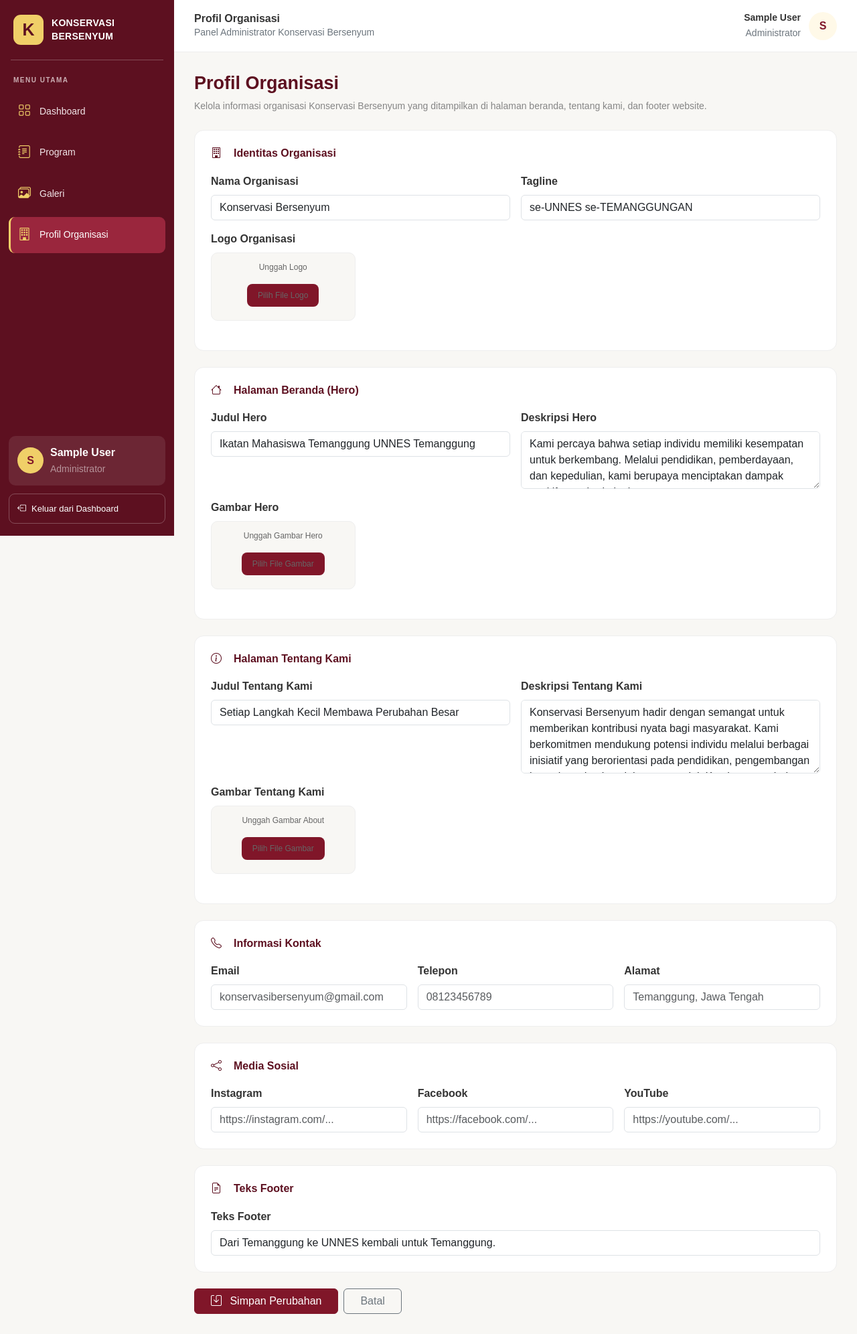
After one commit to khalidabdrhmn/konservasi-bersenyum, a Laravel app: page /admin/organization-profile in a window 1280 px wide. The commit adds this page. Shown: the whole page at 67% size. Run offline with Laravel 12, Linux system fonts and the light colour scheme; the visitor is signed in with stand-in values (Sample User, id 1); data comes from the database, SQL or seed files in the repository; parts of the project's set-up code (start-up, migrations or seed data) failed here and were passed over.

Commit message:
Quick Wins
Navbar Frontend — Tambah Link Program & Galeri
Admin Panel — Edit OrganizationProfile
Dashboard Admin — Tabel Database Dinamis

```diff
--- /dev/null
+++ b/app/Http/Controllers/Admin/OrganizationProfileController.php
@@ -0,0 +1,96 @@
+<?php
+
+namespace App\Http\Controllers\Admin;
+
+use App\Http\Controllers\Controller;
+use App\Models\OrganizationProfile;
+use Illuminate\Http\Request;
+use Illuminate\Support\Facades\Storage;
+
+class OrganizationProfileController extends Controller
+{
+    // Menampilkan halaman edit profil organisasi
+    public function edit()
+    {
+        $profile = OrganizationProfile::first();
+
+        return view('admin.organization-profile.edit', compact('profile'));
+    }
+
+    // Memperbarui profil organisasi
+    public function update(Request $request)
+    {
+        $validated = $request->validate([
+
+            'name' => 'nullable|string|max:255',
+
+            'tagline' => 'nullable|string|max:255',
+
+            'logo_path' => 'nullable|image|mimes:jpg,jpeg,png,webp|max:2048',
+
+            'hero_title' => 'nullable|string|max:255',
+
+            'hero_description' => 'nullable|string',
+
+            'hero_image' => 'nullable|image|mimes:jpg,jpeg,png,webp|max:2048',
+
+            'about_title' => 'nullable|string|max:255',
+
+            'about_description' => 'nullable|string',
+
+            'about_image' => 'nullable|image|mimes:jpg,jpeg,png,webp|max:2048',
+
+            'email' => 'nullable|email|max:255',
+
+            'phone' => 'nullable|string|max:30',
+
+            'address' => 'nullable|string',
+
+            'instagram' => 'nullable|url|max:255',
+
+            'facebook' => 'nullable|url|max:255',
+
+            'youtube' => 'nullable|url|max:255',
+
+            'footer_text' => 'nullable|string|max:255',
+
+        ]);
+
+        // Handle upload gambar (logo, hero, about)
+        foreach (['logo_path', 'hero_image', 'about_image'] as $field) {
+
+            if ($request->hasFile($field)) {
+
+                // Hapus gambar lama jika ada
+                $profile = OrganizationProfile::first();
+
+                if ($profile && $profile->$field) {
+
+                    Storage::disk('public')->delete($profile->$field);
+
+                }
+
+                $validated[$field] = $request->file($field)
+
+                    ->store('organization-profile', 'public');
+
+            }
+
+        }
+
+        // Simpan atau perbarui profil (selalu id = 1)
+        OrganizationProfile::updateOrCreate(
+
+            ['id' => 1],
+
+            $validated
+
+        );
+
+        return redirect()
+
+            ->route('admin.organization-profile.edit')
+
+            ->with('success', 'Profil organisasi berhasil diperbarui!');
+    }
+}
--- a/resources/views/admin/dashboard.blade.php
+++ b/resources/views/admin/dashboard.blade.php
@@ -500,7 +500,7 @@
             <i class="bi bi-check-circle-fill text-success"></i>
 
             <small>
-                Dashboard terhubung dengan database MySQL.
+                Dashboard terhubung dengan database {{ strtoupper(config('database.default')) }}.
             </small>
 
         </div>
--- /dev/null
+++ b/resources/views/admin/organization-profile/edit.blade.php
@@ -0,0 +1,344 @@
+@extends('layouts.admin')
+
+@section('title', 'Profil Organisasi | Konservasi Bersenyum')
+@section('navbar-title', 'Profil Organisasi')
+
+@push('styles')
+<style>
+    .image-preview {
+        width: 120px;
+        height: 120px;
+        object-fit: cover;
+        border-radius: 10px;
+        border: 2px solid #eee;
+        background: #f8f7f4;
+        display: block;
+        margin-bottom: 10px;
+    }
+
+    .file-input-label {
+        display: inline-block;
+        padding: 8px 16px;
+        background: var(--maroon);
+        color: white;
+        border-radius: 8px;
+        font-size: 13px;
+        cursor: pointer;
+        transition: .2s;
+    }
+
+    .file-input-label:hover {
+        background: var(--maroon-dark);
+    }
+
+    .file-input {
+        display: none;
+    }
+
+    .remove-image {
+        color: var(--text-muted);
+        font-size: 12px;
+        cursor: pointer;
+        text-decoration: underline;
+    }
+
+    .remove-image:hover {
+        color: var(--maroon-dark);
+    }
+
+    .form-section {
+        background: white;
+        border: 1px solid #eeeeee;
+        border-radius: 14px;
+        padding: 24px;
+        margin-bottom: 24px;
+    }
+
+    .form-section-title {
+        font-weight: bold;
+        color: var(--maroon-dark);
+        font-size: 16px;
+        margin-bottom: 20px;
+        display: flex;
+        align-items: center;
+        gap: 10px;
+    }
+
+    .image-grid {
+        display: grid;
+        grid-template-columns: repeat(auto-fill, minmax(200px, 1fr));
+        gap: 16px;
+        margin-bottom: 20px;
+    }
+
+    .image-item {
+        border: 1px solid #eee;
+        border-radius: 10px;
+        padding: 12px;
+        background: #f8f7f4;
+        text-align: center;
+    }
+
+    .image-item img {
+        width: 100%;
+        height: 120px;
+        object-fit: cover;
+        border-radius: 8px;
+        margin-bottom: 10px;
+    }
+
+    .image-item label {
+        display: block;
+        font-size: 12px;
+        color: #666;
+        margin-bottom: 8px;
+    }
+</style>
+@endpush
+
+@section('content')
+
+    <div class="page-heading">
+        <h3>Profil Organisasi</h3>
+        <p>
+            Kelola informasi organisasi Konservasi Bersenyum yang ditampilkan
+            di halaman beranda, tentang kami, dan footer website.
+        </p>
+    </div>
+
+    @if(session('success'))
+        <div class="alert alert-success alert-dismissible fade show">
+            {{ session('success') }}
+            <button type="button" class="btn-close" data-bs-dismiss="alert"></button>
+        </div>
+    @endif
+
+    @if($errors->any())
+        <div class="alert alert-danger alert-dismissible fade show">
+            <ul class="mb-0">
+                @foreach($errors->all() as $error)
+                    <li>{{ $error }}</li>
+                @endforeach
+            </ul>
+            <button type="button" class="btn-close" data-bs-dismiss="alert"></button>
+        </div>
+    @endif
+
+    <form action="{{ route('admin.organization-profile.update') }}" method="POST"
+          enctype="multipart/form-data">
+        @csrf
+        @method('PUT')
+        <!-- IDENTITAS ORGANISASI -->
+        <div class="form-section">
+            <h5 class="form-section-title">
+                <i class="bi bi-building me-2"></i>
+                Identitas Organisasi
+            </h5>
+            <div class="row g-3">
+                <div class="col-md-6">
+                    <label class="form-label fw-semibold">Nama Organisasi</label>
+                    <input type="text" name="name"
+                           value="{{ old('name', $profile?->name ?? 'Konservasi Bersenyum') }}"
+                           class="form-control" placeholder="Konservasi Bersenyum">
+                </div>
+                <div class="col-md-6">
+                    <label class="form-label fw-semibold">Tagline</label>
+                    <input type="text" name="tagline"
+                           value="{{ old('tagline', $profile?->tagline ?? '') }}"
+                           class="form-control" placeholder="Contoh: Bersama Untuk Lingkungan">
+                </div>
+                <div class="col-12">
+                    <label class="form-label fw-semibold">Logo Organisasi</label>
+                    <div class="image-grid">
+                        @if($profile?->logo_path)
+                            <div class="image-item">
+                                <img src="{{ asset('storage/'.$profile->logo_path) }}" alt="Logo"
+                                     class="image-preview">
+                                <label>Logo Saat Ini</label>
+                                <input type="file" name="logo_path" class="file-input mt-2"
+                                       accept="image/*">
+                                <small class="remove-image d-block mt-2">Ganti gambar</small>
+                            </div>
+                        @else
+                            <div class="image-item">
+                                <label>Unggah Logo</label>
+                                <input type="file" name="logo_path" class="file-input mt-2"
+                                       accept="image/*">
+                                <label class="file-input-label mt-2 d-inline-block">Pilih File Logo</label>
+                            </div>
+                        @endif
+                    </div>
+                </div>
+            </div>
+        </div>
+        <!-- HALAMAN BERANDA (HERO) -->
+        <div class="form-section">
+            <h5 class="form-section-title">
+                <i class="bi bi-house me-2"></i>
+                Halaman Beranda (Hero)
+            </h5>
+            <div class="row g-3">
+                <div class="col-md-6">
+                    <label class="form-label fw-semibold">Judul Hero</label>
+                    <input type="text" name="hero_title"
+                           value="{{ old('hero_title', $profile?->hero_title ?? '') }}"
+                           class="form-control" placeholder="Bersama Menjaga Lingkungan">
+                </div>
+                <div class="col-md-6">
+                    <label class="form-label fw-semibold">Deskripsi Hero</label>
+                    <textarea name="hero_description" rows="3"
+                              class="form-control"
+                              placeholder="Masukkan deskripsi singkat untuk hero section...">{{ old('hero_description', $profile?->hero_description ?? '') }}</textarea>
+                </div>
+                <div class="col-12">
+                    <label class="form-label fw-semibold">Gambar Hero</label>
+                    <div class="image-grid">
+                        @if($profile?->hero_image)
+                            <div class="image-item">
+                                <img src="{{ asset('storage/'.$profile->hero_image) }}" alt="Hero"
+                                     class="image-preview">
+                                <label>Gambar Hero Saat Ini</label>
+                                <input type="file" name="hero_image" class="file-input mt-2"
+                                       accept="image/*">
+                                <small class="remove-image d-block mt-2">Ganti gambar</small>
+                            </div>
+                        @else
+                            <div class="image-item">
+                                <label>Unggah Gambar Hero</label>
+                                <input type="file" name="hero_image" class="file-input mt-2"
+                                       accept="image/*">
+                                <label class="file-input-label mt-2 d-inline-block">Pilih File Gambar</label>
+                            </div>
+                        @endif
+                    </div>
+                </div>
+            </div>
+        </div>
+        <!-- HALAMAN TENTANG KAMI -->
+        <div class="form-section">
+            <h5 class="form-section-title">
+                <i class="bi bi-info-circle me-2"></i>
+                Halaman Tentang Kami
+            </h5>
+            <div class="row g-3">
+                <div class="col-md-6">
+                    <label class="form-label fw-semibold">Judul Tentang Kami</label>
+                    <input type="text" name="about_title"
+                           value="{{ old('about_title', $profile?->about_title ?? '') }}"
+                           class="form-control" placeholder="Setiap Langkah Kecil Membawa Perubahan Besar">
+                </div>
+                <div class="col-md-6">
+                    <label class="form-label fw-semibold">Deskripsi Tentang Kami</label>
+                    <textarea name="about_description" rows="4"
+                              class="form-control"
+                              placeholder="Masukkan deskripsi organisasi...">{{ old('about_description', $profile?->about_description ?? '') }}</textarea>
+                </div>
+                <div class="col-12">
+                    <label class="form-label fw-semibold">Gambar Tentang Kami</label>
+                    <div class="image-grid">
+                        @if($profile?->about_image)
+                            <div class="image-item">
+                                <img src="{{ asset('storage/'.$profile->about_image) }}" alt="About"
+                                     class="image-preview">
+                                <label>Gambar About Saat Ini</label>
+                                <input type="file" name="about_image" class="file-input mt-2"
+                                       accept="image/*">
+                                <small class="remove-image d-block mt-2">Ganti gambar</small>
+                            </div>
+                        @else
+                            <div class="image-item">
+                                <label>Unggah Gambar About</label>
+                                <input type="file" name="about_image" class="file-input mt-2"
+                                       accept="image/*">
+                                <label class="file-input-label mt-2 d-inline-block">Pilih File Gambar</label>
+                            </div>
+                        @endif
+                    </div>
+                </div>
+            </div>
+        </div>
+        <!-- INFORMASI KONTAK -->
+        <div class="form-section">
+            <h5 class="form-section-title">
+                <i class="bi bi-telephone me-2"></i>
+                Informasi Kontak
+            </h5>
+            <div class="row g-3">
+                <div class="col-md-4">
+                    <label class="form-label fw-semibold">Email</label>
+                    <input type="email" name="email"
+                           value="{{ old('email', $profile?->email ?? '') }}"
+                           class="form-control" placeholder="konservasibersenyum@gmail.com">
+                </div>
+                <div class="col-md-4">
+                    <label class="form-label fw-semibold">Telepon</label>
+                    <input type="text" name="phone"
+                           value="{{ old('phone', $profile?->phone ?? '') }}"
+                           class="form-control" placeholder="08123456789">
+                </div>
+                <div class="col-md-4">
+                    <label class="form-label fw-semibold">Alamat</label>
+                    <input type="text" name="address"
+                           value="{{ old('address', $profile?->address ?? '') }}"
+                           class="form-control" placeholder="Temanggung, Jawa Tengah">
+                </div>
+            </div>
+        </div>
+
+        <!-- MEDIA SOSIAL -->
+        <div class="form-section">
+            <h5 class="form-section-title">
+                <i class="bi bi-share me-2"></i>
+                Media Sosial
+            </h5>
+            <div class="row g-3">
+                <div class="col-md-4">
+                    <label class="form-label fw-semibold">Instagram</label>
+                    <input type="url" name="instagram"
+                           value="{{ old('instagram', $profile?->instagram ?? '') }}"
+                           class="form-control" placeholder="https://instagram.com/...">
+                </div>
+                <div class="col-md-4">
+                    <label class="form-label fw-semibold">Facebook</label>
+                    <input type="url" name="facebook"
+                           value="{{ old('facebook', $profile?->facebook ?? '') }}"
+                           class="form-control" placeholder="https://facebook.com/...">
+                </div>
+                <div class="col-md-4">
+                    <label class="form-label fw-semibold">YouTube</label>
+                    <input type="url" name="youtube"
+                           value="{{ old('youtube', $profile?->youtube ?? '') }}"
+                           class="form-control" placeholder="https://youtube.com/...">
+                </div>
+            </div>
+        </div>
+
+        <!-- TEKS FOOTER -->
+        <div class="form-section">
+            <h5 class="form-section-title">
+                <i class="bi bi-file-earmark-text me-2"></i>
+                Teks Footer
+            </h5>
+            <div class="row g-3">
+                <div class="col-12">
+                    <label class="form-label fw-semibold">Teks Footer</label>
+                    <input type="text" name="footer_text"
+                           value="{{ old('footer_text', $profile?->footer_text ?? '') }}"
+                           class="form-control" placeholder="Dari Temanggung ke UNNES kembali untuk Temanggung.">
+                </div>
+            </div>
+        </div>
+
+        <!-- TOMBOL SIMPAN -->
+        <div class="d-flex gap-2 mt-4">
+            <button type="submit" class="btn btn-maroon px-4">
+                <i class="bi bi-save me-2"></i>
+                Simpan Perubahan
+            </button>
+            <a href="{{ route('admin.dashboard') }}" class="btn btn-outline-secondary px-4">
+                Batal
+            </a>
+        </div>
+    </form>
+
+@endsection
--- a/resources/views/layouts/admin.blade.php
+++ b/resources/views/layouts/admin.blade.php
@@ -734,6 +734,20 @@
 
                 <span>Galeri</span>
             </a>
+            <!-- PROFIL ORGANISASI -->
+
+            <a
+                href="{{ route('admin.organization-profile.edit') }}"
+                class="sidebar-link {{ request()->routeIs('admin.organization-profile.*') ? 'active' : '' }}"
+            >
+
+                <i class="bi bi-building"></i>
+
+                <span>Profil Organisasi</span>
+
+            </a>
+
+
 
         </nav>
 
--- a/routes/web.php
+++ b/routes/web.php
@@ -133,6 +133,18 @@ Route::middleware(['auth', 'admin'])->prefix('admin')->name('admin.')->group(fun
     // Hapus Galeri
     Route::delete('/galleries/{gallery}', [GalleryController::class, 'destroy'])
         ->name('galleries.destroy');
+
+
+    // Profil Organisasi
+    Route::get('/organization-profile', [
+        \App\Http\Controllers\Admin\OrganizationProfileController::class,
+        'edit'
+    ])->name('organization-profile.edit');
+
+    Route::put('/organization-profile', [
+        \App\Http\Controllers\Admin\OrganizationProfileController::class,
+        'update'
+    ])->name('organization-profile.update');
 });
 
 Route::get('/sitemap.xml', function () {
```
Also changed, not shown: resources/views/layouts/frontend.blade.php (+13 -0 lines).
